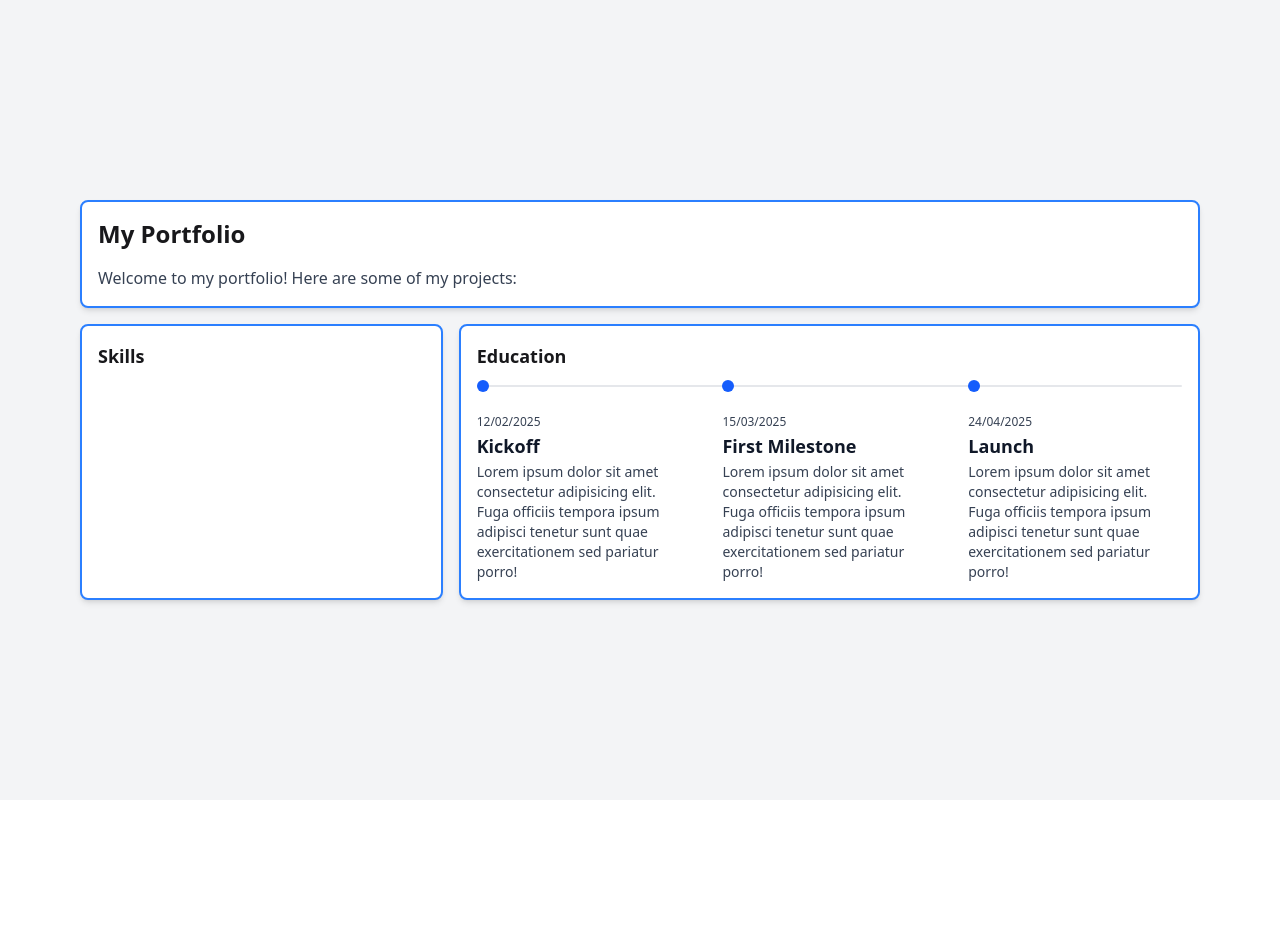
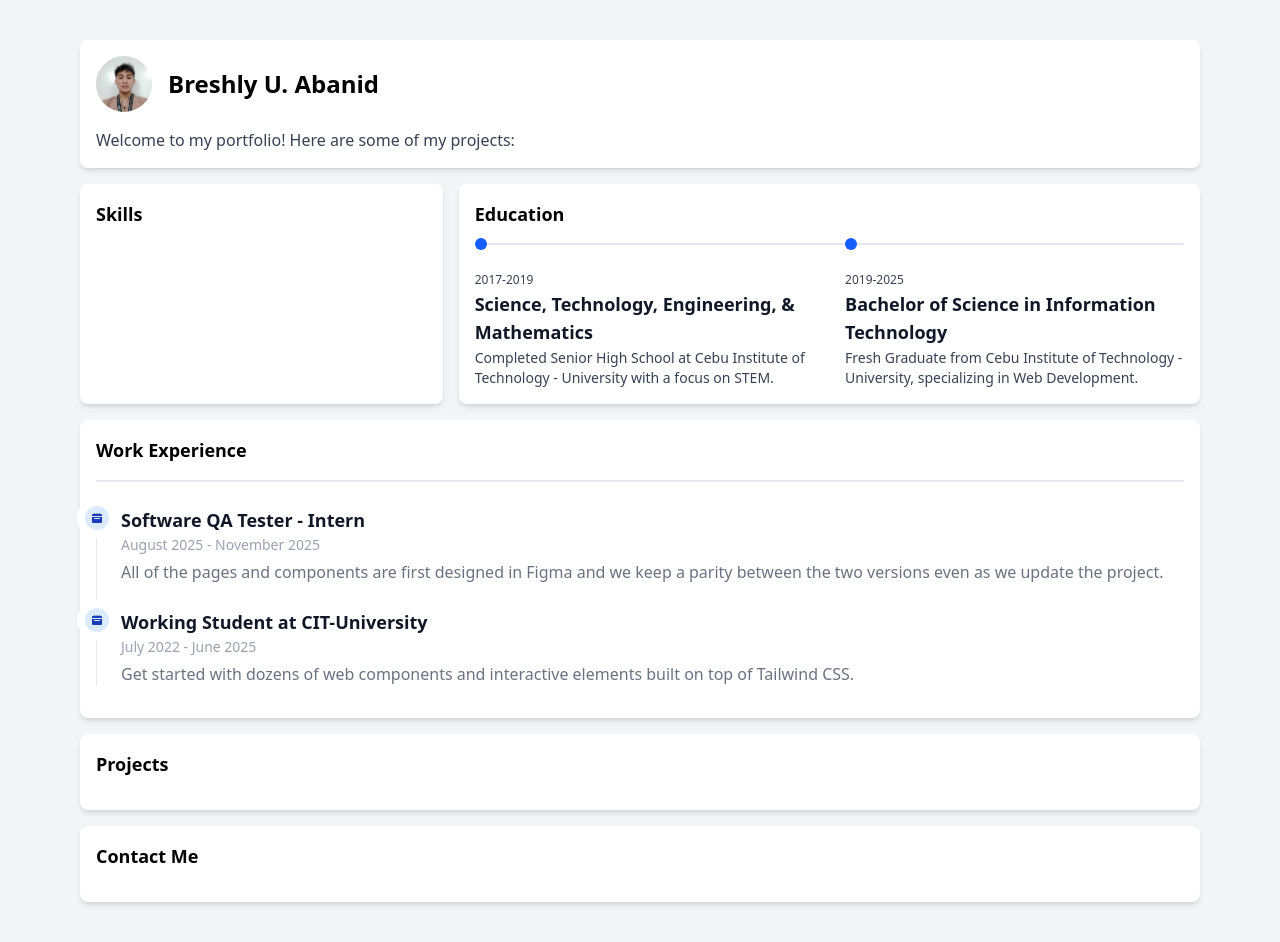
Before and after one commit to breshlyabanid22/resume-portfolio, a plain HTML site: page index.html in a window 1280 px wide. Before the commit the page ends 800 px from the top, so only its background shows below. Drawn offline with nearby package versions, Linux system fonts and the light colour scheme.

Commit message:
chore: add profile pic, add details

```diff
--- a/index.html
+++ b/index.html
@@ -4,34 +4,36 @@
     <meta charset="UTF-8">
     <meta name="viewport" content="width=device-width, initial-scale=1.0">
     <script src="https://cdn.jsdelivr.net/npm/@tailwindcss/browser@4"></script>
-    <link href="https://cdn.jsdelivr.net/npm/daisyui@5" rel="stylesheet" type="text/css" />
+    <!-- <link href="https://cdn.jsdelivr.net/npm/daisyui@5" rel="stylesheet" type="text/css" /> -->
     <script src="https://cdn.jsdelivr.net/npm/@tailwindcss/browser@4"></script>
     <title>Portfolio</title>
 </head>
 <body>
     <div class="min-h-screen bg-gray-100 flex flex-col items-center justify-center p-6">
         <main class="grid grid-cols-3 gap-4 m-auto p-4 w-full max-w-6xl">
-            <div class="col-span-3 p-4 rounded-lg shadow-md bg-white border-2 border-blue-500">
-                <h1 class="text-2xl font-bold mb-4">My Portfolio</h1>
+            <div class="col-span-3 p-4 rounded-lg shadow-md bg-white">
+                <div class="flex items-center mb-4 space-x-4">
+                    <span><img src="./public/profile.jpg" class="size-14 rounded-full"/></span>
+                    <h1 class="text-center text-2xl font-bold">Breshly U. Abanid</h1>
+                </div>
                 <p class="text-gray-700">Welcome to my portfolio! Here are some of my projects:</p>
             </div>
-            <div class="col-span-1 rounded-lg shadow-md bg-white p-4 border-2 border-blue-500">
+            <div class="col-span-1 rounded-lg shadow-md bg-white p-4">
                 <h1 class="text-lg font-bold mb-4">Skills</h1>
             </div>
-            <div class="col-span-2 rounded-lg shadow-md bg-white p-4 space-y-4 border-2 border-blue-500">
+            <div class="col-span-2 rounded-lg shadow-md bg-white p-4 space-y-4">
                 <h1 class="text-lg font-bold mb-4">Education</h1>
                 <ol class="relative flex gap-8 before:absolute before:-mt-px before:h-0.5 before:w-full before:rounded-full before:bg-gray-200 dark:before:bg-gray-700">
                     <li class="relative -mt-1.5">
                         <span class="block size-3 rounded-full bg-blue-600"></span>
 
                         <div class="mt-4">
-                        <time class="text-xs/none font-medium text-gray-700 dark:text-gray-200">12/02/2025</time>
+                        <time class="text-xs/none font-medium text-gray-700 dark:text-gray-200">2017-2019</time>
 
-                        <h3 class="text-lg font-bold text-gray-900 dark:text-white">Kickoff</h3>
+                        <h3 class="text-lg font-bold text-gray-900 dark:text-white">Science, Technology, Engineering, & Mathematics</h3>
 
                         <p class="mt-0.5 text-sm text-gray-700 dark:text-gray-200">
-                            Lorem ipsum dolor sit amet consectetur adipisicing elit. Fuga officiis tempora ipsum
-                            adipisci tenetur sunt quae exercitationem sed pariatur porro!
+                            Completed Senior High School at Cebu Institute of Technology - University with a focus on STEM.
                         </p>
                         </div>
                     </li>
@@ -40,33 +42,57 @@
                         <span class="block size-3 rounded-full bg-blue-600"></span>
 
                         <div class="mt-4">
-                        <time class="text-xs/none font-medium text-gray-700 dark:text-gray-200">15/03/2025</time>
+                        <time class="text-xs/none font-medium text-gray-700 dark:text-gray-200">2019-2025</time>
 
-                        <h3 class="text-lg font-bold text-gray-900 dark:text-white">First Milestone</h3>
+                        <h3 class="text-lg font-bold text-gray-900 dark:text-white">Bachelor of Science in Information Technology </h3>
 
                         <p class="mt-0.5 text-sm text-gray-700 dark:text-gray-200">
-                            Lorem ipsum dolor sit amet consectetur adipisicing elit. Fuga officiis tempora ipsum
-                            adipisci tenetur sunt quae exercitationem sed pariatur porro!
-                        </p>
-                        </div>
-                    </li>
-
-                    <li class="relative -mt-1.5">
-                        <span class="block size-3 rounded-full bg-blue-600"></span>
-
-                        <div class="mt-4">
-                        <time class="text-xs/none font-medium text-gray-700 dark:text-gray-200">24/04/2025</time>
-
-                        <h3 class="text-lg font-bold text-gray-900 dark:text-white">Launch</h3>
-
-                        <p class="mt-0.5 text-sm text-gray-700 dark:text-gray-200">
-                            Lorem ipsum dolor sit amet consectetur adipisicing elit. Fuga officiis tempora ipsum
-                            adipisci tenetur sunt quae exercitationem sed pariatur porro!
+                            Fresh Graduate from Cebu Institute of Technology - University, specializing in Web Development.
                         </p>
                         </div>
                     </li>
                     </ol>
             </div>
+            <div class="col-span-3 rounded-lg shadow-md bg-white p-4 pb-8">
+                <h1 class="text-lg font-bold">Work Experience</h1><hr class="my-4 border-t-2 text-gray-200"/>
+                <ol class="relative border-s border-gray-200 dark:border-gray-700">
+                    <li class="mb-6 ms-6">
+                        <span class="absolute flex items-center justify-center w-6 h-6 bg-blue-100 rounded-full -start-3 ring-8 ring-white dark:ring-gray-900 dark:bg-blue-900">
+                            <svg class="w-2.5 h-2.5 text-blue-800 dark:text-blue-300" aria-hidden="true" xmlns="http://www.w3.org/2000/svg" fill="currentColor" viewBox="0 0 20 20">
+                                <path d="M20 4a2 2 0 0 0-2-2h-2V1a1 1 0 0 0-2 0v1h-3V1a1 1 0 0 0-2 0v1H6V1a1 1 0 0 0-2 0v1H2a2 2 0 0 0-2 2v2h20V4ZM0 18a2 2 0 0 0 2 2h16a2 2 0 0 0 2-2V8H0v10Zm5-8h10a1 1 0 0 1 0 2H5a1 1 0 0 1 0-2Z"/>
+                            </svg>
+                        </span>
+                    </li>
+                    <li class="mb-6 ms-6">
+                        <span class="absolute flex items-center justify-center w-6 h-6 bg-blue-100 rounded-full -start-3 ring-8 ring-white dark:ring-gray-900 dark:bg-blue-900">
+                            <svg class="w-2.5 h-2.5 text-blue-800 dark:text-blue-300" aria-hidden="true" xmlns="http://www.w3.org/2000/svg" fill="currentColor" viewBox="0 0 20 20">
+                                <path d="M20 4a2 2 0 0 0-2-2h-2V1a1 1 0 0 0-2 0v1h-3V1a1 1 0 0 0-2 0v1H6V1a1 1 0 0 0-2 0v1H2a2 2 0 0 0-2 2v2h20V4ZM0 18a2 2 0 0 0 2 2h16a2 2 0 0 0 2-2V8H0v10Zm5-8h10a1 1 0 0 1 0 2H5a1 1 0 0 1 0-2Z"/>
+                            </svg>
+                        </span>
+                        <h3 class="mb-1 text-lg font-bold text-gray-900 dark:text-white">Software QA Tester - Intern</h3>
+                        <time class="block mb-2 text-sm font-normal leading-none text-gray-400 dark:text-gray-500">August 2025 - November 2025</time>
+                        <p class="text-base font-normal text-gray-500 dark:text-gray-400">All of the pages and components are first designed in Figma and we keep a parity between the two versions even as we update the project.</p>
+                    </li>
+                    <li class="ms-6">
+                        <span class="absolute flex items-center justify-center w-6 h-6 bg-blue-100 rounded-full -start-3 ring-8 ring-white dark:ring-gray-900 dark:bg-blue-900">
+                            <svg class="w-2.5 h-2.5 text-blue-800 dark:text-blue-300" aria-hidden="true" xmlns="http://www.w3.org/2000/svg" fill="currentColor" viewBox="0 0 20 20">
+                                <path d="M20 4a2 2 0 0 0-2-2h-2V1a1 1 0 0 0-2 0v1h-3V1a1 1 0 0 0-2 0v1H6V1a1 1 0 0 0-2 0v1H2a2 2 0 0 0-2 2v2h20V4ZM0 18a2 2 0 0 0 2 2h16a2 2 0 0 0 2-2V8H0v10Zm5-8h10a1 1 0 0 1 0 2H5a1 1 0 0 1 0-2Z"/>
+                            </svg>
+                        </span>
+                        <h3 class="mb-1 text-lg font-bold text-gray-900 dark:text-white">Working Student at CIT-University</h3>
+                        <time class="block mb-2 text-sm font-normal leading-none text-gray-400 dark:text-gray-500">July 2022 - June 2025</time>
+                        <p class="text-base font-normal text-gray-500 dark:text-gray-400">Get started with dozens of web components and interactive elements built on top of Tailwind CSS.</p>
+                    </li>
+                </ol>
+
+
+            </div>
+            <div class="col-span-3 rounded-lg shadow-md bg-white p-4">
+                <h1 class="text-lg font-bold mb-4">Projects</h1>
+            </div>
+            <div class="col-span-3 rounded-lg shadow-md bg-white p-4">
+                <h1 class="text-lg font-bold mb-4">Contact Me</h1>
+            </div>
         </main>
     </div>
 </body>
```
Also changed, not shown: public/profile.jpg (added).
